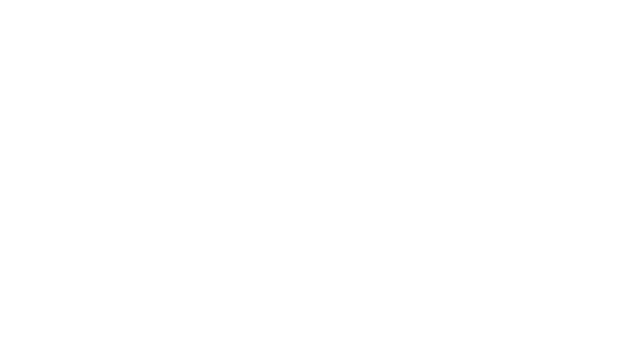
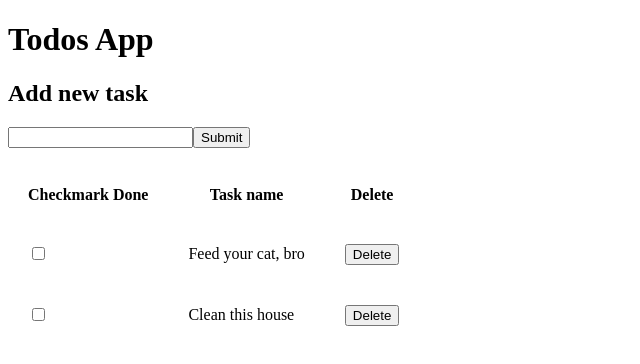
Before and after one commit to rafalwawrzyk/todoApp, a Vue app in the folder todos/: page / in a window 1280 px wide. Shown: the top 364 px of the page, without its empty margins (0-640 px from the left). Built offline with nearby package versions, Linux system fonts and the light colour scheme.

Commit message:
Add component, functionality
Adding the component and functionality

```diff
--- a/todos/src/App.vue
+++ b/todos/src/App.vue
@@ -1,15 +1,17 @@
 <template>
-  <div id="app">
-
-
+  <div>
+    <todos></todos>
   </div>
 </template>
 
 <script>
 
+import Todos from './components/main.vue'
 
 export default {
-  name: 'app',
+  components:{
+      'todos':Todos
+  }
 
 }
 </script>
--- /dev/null
+++ b/todos/src/components/main.vue
@@ -0,0 +1,74 @@
+<template>
+  <div>
+
+    <h1>{{title}}</h1>
+    <div>
+       <h2>Add new task</h2>
+       <form v-on:submit.prevent="addTask">
+           <input type="text" v-model="tasks.name">
+           <input type="submit">
+       </form>
+       &nbsp;
+    </div>
+
+
+    <thead>
+        <th>Checkmark Done</th>
+        <th>Task name</th>
+        <th>Delete</th>
+    </thead>
+    <tbody>
+        <tr v-for="(task,index) in tasks">
+            <td>
+                <input type="checkbox"v-model="task.done" >
+            </td>
+            <td><span :class="{checked: task.done }">{{task.name}}</span></td>
+            <td><button v-on:click="removeTask(task)">Delete</button></td>
+        </tr>
+    </tbody>
+  </div>
+</template>
+
+<script>
+    export default {
+        data() {
+            return {
+                title: 'Todos App',
+                tasks: [{
+                        name: 'Feed your cat, bro',
+                        done:false
+                    },
+                    {
+                        name: 'Clean this house',
+                        done:false
+                    }
+                ]
+            }
+        },
+        methods: {
+            addTask: function() {
+                 this.tasks.push({
+                     name:this.tasks.name,
+                     done: false
+
+                 })
+            },
+            removeTask:function(task){
+                this.tasks.splice(this.tasks.indexOf(task),1)
+            }
+        }
+    }
+
+</script>
+
+<style>
+    th,
+    td {
+        padding: 20px;
+    }
+
+    .checked{
+        text-decoration: line-through;
+    }
+
+</style>
--- a/todos/src/main.js
+++ b/todos/src/main.js
@@ -3,11 +3,9 @@
 import Vue from 'vue'
 import App from './App'
 
-Vue.config.productionTip = false
 
 /* eslint-disable no-new */
 new Vue({
   el: '#app',
-  template: '<App/>',
-  components: { App }
+  render: h => h(App)
 })
```
